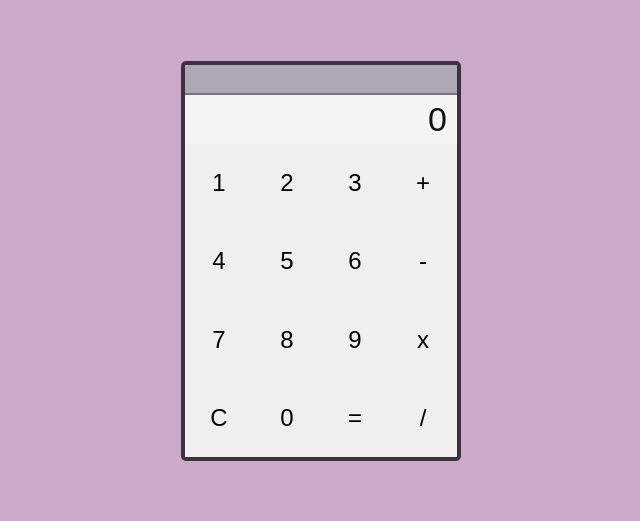
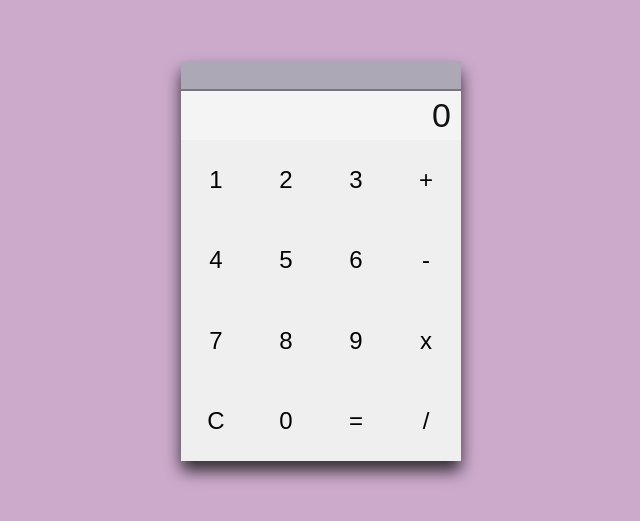
Before and after one commit to connorbelding/calculator, a plain HTML site: page index.html in a window 1280 px wide. Shown: the part 139-660 px from the top of the page, without its empty margins (319-959 px from the left). Drawn offline with Linux system fonts and the light colour scheme; a web font is replaced by a local one.

Commit message:
Added box shadow to calculator

```diff
--- a/styles.css
+++ b/styles.css
@@ -24,12 +24,12 @@ body {
 }
 
 #calculator-container {
-  border: 4px solid rgba(0, 0, 0, 0.7);
   display: flex;
   flex-direction: column;
   height: 400px;
   width: 280px;
   border-radius: 5px;
+  box-shadow: 0px 10px 16px 0px rgba(0, 0, 0, 0.75);
 }
 
 #calculator-display {
```
